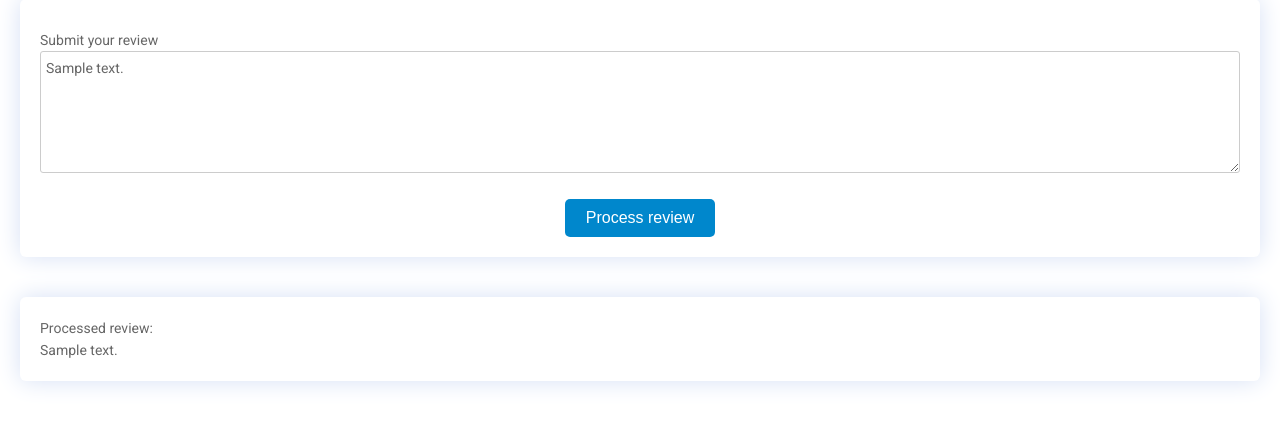
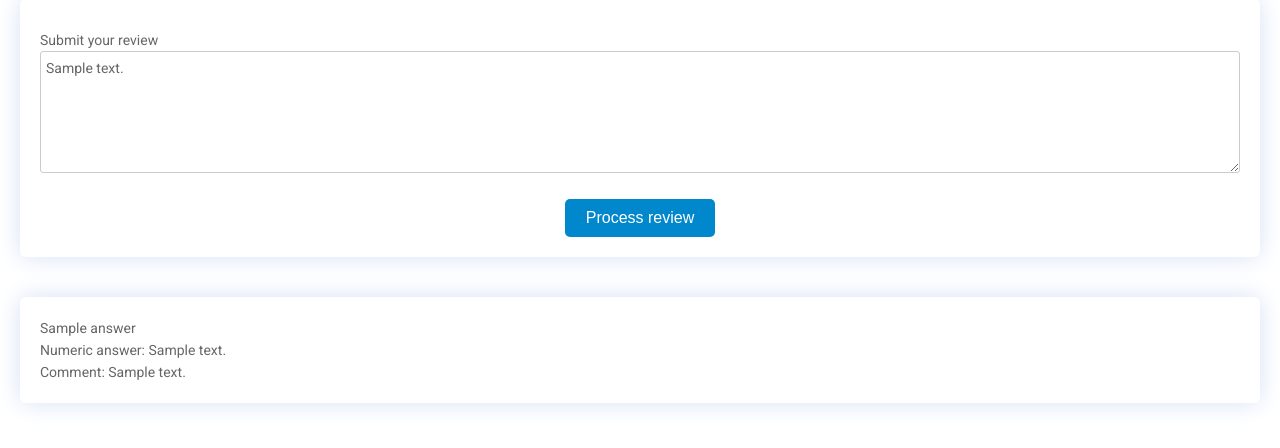
Before and after one commit to gregorysharkov/gpt_labeler, a Flask app: template templates/index.html in a window 1280 px wide. Shown: the part 21-469 px from the top of the page. Run offline with Flask 3, Linux system fonts and the light colour scheme; the template is opened without the code that fills it: most values are stand-ins (such as "Sample title", 1, 10 or a date in 2020); some libraries are stand-ins or nearby versions.

Commit message:
feat: added output format

```diff
--- a/app.py
+++ b/app.py
@@ -1,8 +1,26 @@
 '''main application entry point'''
+
+import json
+from typing import Dict, List
 
 from flask import Flask, redirect, render_template, request, url_for
 
+# from src.output_elements.question import get_complete_representation
+from src.question import Answer, Question
 from src.request_utils import generate_response
+
+QUESTIONS = [
+    Question(
+        number=1,
+        promt='How satisfied was the post author about their stay in the hotel?',
+        evaluation_instruction='Answer from 1 to 10, where 10 is the highest satisfaction.'
+    ),
+    Question(
+        number= 2,
+        promt='Did the authors of the post report any interaction with the personnel?',
+        evaluation_instruction='Answer 1 for yes, 0 for no, None for unknown'
+    ),
+]
 
 app = Flask(__name__)
 
@@ -10,34 +28,83 @@ app = Flask(__name__)
 def index():
     '''default entry point to the application'''
     if request.method == "POST":
-        review = request.form.get('review')
-        processed_revew = process_review(review)
-        return redirect(
-            url_for(
-                'index',
-                original_review=review,
-                processed_revew=processed_revew,
-            )
+        original_review = request.form.get('review')
+        answer_list = process_review(original_review)
+        print(f'--------------------answer list inside post redirection: {answer_list}')
+        new_url = url_for(
+            'index',
+            original_review=original_review,
+            answer_list=answer_list,
         )
+        return redirect(new_url)
 
     original_review = request.args.get('original_review')
-    processed_review = request.args.get("processed_revew")
-    return render_template(
+    answer_list = parse_get_list(
+        request.args.getlist('answer_list')
+    )
+    print(f'--------------------answer list inside get instruction: {answer_list}')
+
+    rendered_template = render_template(
         "index.html",
         original_review=original_review,
-        processed_review=processed_review
+        answer_list=answer_list,
     )
+    return rendered_template
 
 
-def process_review(review: str | None) -> str:
+def parse_get_list(answer_list: List | None) -> List[Dict] | None:
+    '''converts list of strings from get request into a list of dictionaries'''
+
+    if not answer_list:
+        return None
+
+    return [
+        json.loads(answer)
+        for answer in answer_list
+    ]
+
+
+def get_complete_representation(question: Question, answer: Answer) -> Dict:
+    '''combine question and answer representation'''
+
+    return {
+        "short_question": question.short_instruction,
+        "numeric_answer": answer.numeric_answer,
+        "comment": answer.comment,
+    }
+
+
+def process_review(review: str | None) -> List[Dict]:
     '''function processes review'''
     if review is None:
-        return ""
+        return None
+    response = generate_response(review, QUESTIONS)
+    response_text = response['choices'][0]['message'].content
+    answers = [process_single_response(promt) for promt in response_text.split(';')]
 
-    response = generate_response(review)
-    response_text = response['choices'][0]['message'].content
+    # temprorary solution for debug
+    # answers = [
+    #     Answer(1, 'Some answer to the first question'),
+    #     Answer(2, 'Some answer to the second question'),
+    # ]
 
-    return "Thank you for your review<br/>" + response_text
+    answer_list = [
+        json.dumps(
+            {
+                'short_question': question.short_instruction,
+                'numeric_answer': answer.numeric_answer,
+                'comment': answer.comment,
+            }
+        )
+        for question, answer in zip(QUESTIONS, answers)
+    ]
+
+    return answer_list
+
+
+
+def process_single_response(promt) -> Answer:
+    return Answer(*promt.split('~'))
 
 
 if __name__ == "__main__":
--- a/src/request_utils.py
+++ b/src/request_utils.py
@@ -1,29 +1,30 @@
 '''stores helper functions to send requests to open ai'''
 import os
-from typing import Dict
+from typing import Dict, List
 
 import openai
 
 openai.api_key = os.getenv('OPENAI_API_KEY')
 
-SYSTEM_PROMT = '''You will be provided with a review.
-You will be required to answer several questions.
-The format of an answer to each question should be a string with the format
-'<numeric answer>~<comments>'
-Comments should not be longer than 100 characters.
-If multiple questions are asked the answer should contain as many lines as questions, separated by "\n"
-No additional text is required, just answers
-Questions to be answered:
-Question 1. How satisfied was the post author about their stay in the hotel? Answer from 1 to 10, where 10 is the highest satisfaction.
-Question 2. Did the authors of the post report any small talk with the receptionist/hotel clerk? Answer 1 for yes, 0 for no, None for unknown
+from src.question import Question
+
+SYSTEM_PROMT = '''You will be provided with a review please answer
+Answer format '<numeric answer>~<your comments why this answer>'
+Your comments for each answer should be less than 100 characters.
+No additional text is required, different answers have to be separated by ';'
+Number of answers should always be equal to the number of questions
+Questions:
 '''
+# Question 1. How satisfied was the post author about their stay in the hotel? Answer from 1 to 10, where 10 is the highest satisfaction.
+# Question 2. Did the authors of the post report any small talk with the receptionist/hotel clerk? Answer 1 for yes, 0 for no, None for unknown
 
-def generate_system_message() -> Dict:
+def generate_system_message(questions: List[Question]) -> Dict:
     '''generates general instruction from the system'''
 
+    promt = SYSTEM_PROMT + r'\n'.join(question.instruction for question in questions)
     return {
         'role': 'system',
-        'content': SYSTEM_PROMT,
+        'content': promt,
     }
 
 
@@ -36,13 +37,12 @@ def generate_user_message(review: str) -> Dict:
     }
 
 
-def generate_response(review: str):
+def generate_response(review: str, questions: List[Question]):
     '''sesnds request to openai'''
-
-    return openai.ChatCompletion.create(
+    chat_object = openai.ChatCompletion.create(
         model="gpt-3.5-turbo",
         messages=[
-            generate_system_message(),
+            generate_system_message(questions),
             generate_user_message(review),
         ],
         temperature=0,
@@ -51,3 +51,5 @@ def generate_response(review: str):
         frequency_penalty=0,
         presence_penalty=0
     )
+    print(chat_object)
+    return chat_object
--- a/templates/index.html
+++ b/templates/index.html
@@ -22,12 +22,15 @@
             </div>
         </form>
     </div>
-    {% if processed_review %}
+    {% if answer_list %}
     <div class="testbox">
+        {% for answer in answer_list %}
         <div class="result">
-            <p>Processed review:</p>
-            <p>{{ processed_review }}</p>
+            <p class="question">{{ answer['short_question'] }}</p>
+            <p>Numeric answer: {{ answer['numeric_answer'] }}</p>
+            <p>Comment: {{ answer['comment'] }}</p>
         </div>
+        {% endfor %}
     </div>
     {% endif %}
 </body>
```
Also changed, not shown: src/output_elements/question.py (added, +26 -0 lines), src/question.py (+27 -0 lines), __init__.py (added), src/__init__.py (added), src/output_elements/__init__.py (added).
